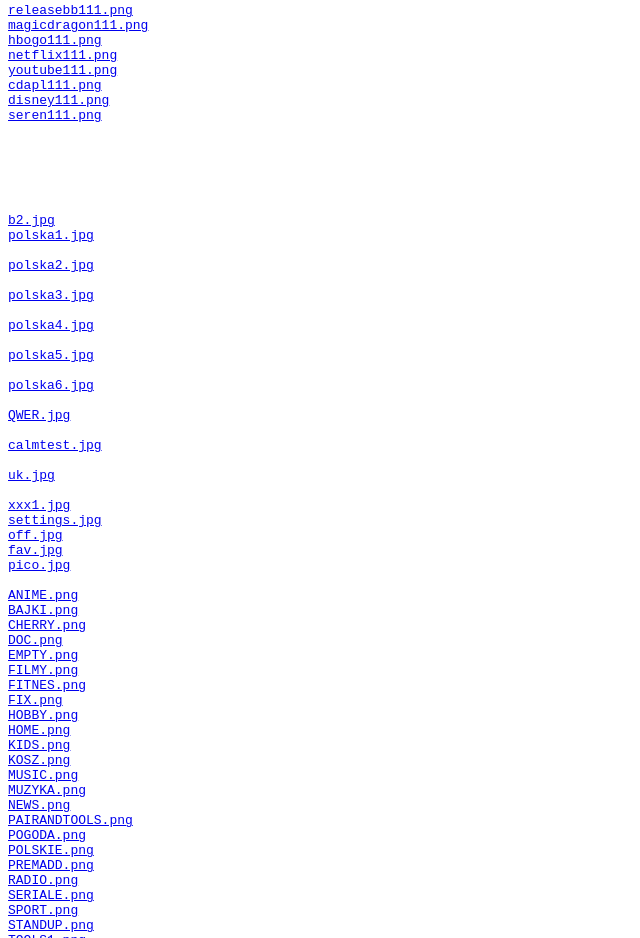
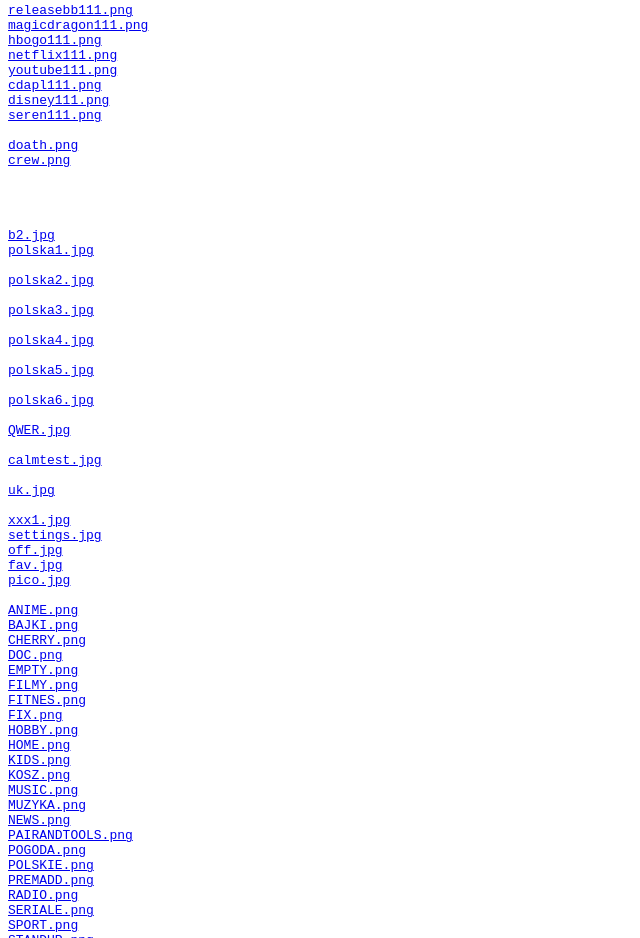
Before and after one commit to anon2018/KDZ, a plain HTML site: page docs/index.html in a window 1280 px wide. Shown: the part 1593-2531 px from the top of the page, without its empty margins (0-640 px from the left). Drawn offline with Linux system fonts and the light colour scheme.

Commit message:
Update index.html

```diff
--- a/docs/index.html
+++ b/docs/index.html
@@ -116,7 +116,8 @@
 <a href="disney111.png">disney111.png</a>
 <a href="seren111.png">seren111.png</a>
 
-
+<a href="oath.png">doath.png</a>
+<a href="crew.png">crew.png</a>
 
 
 
```
